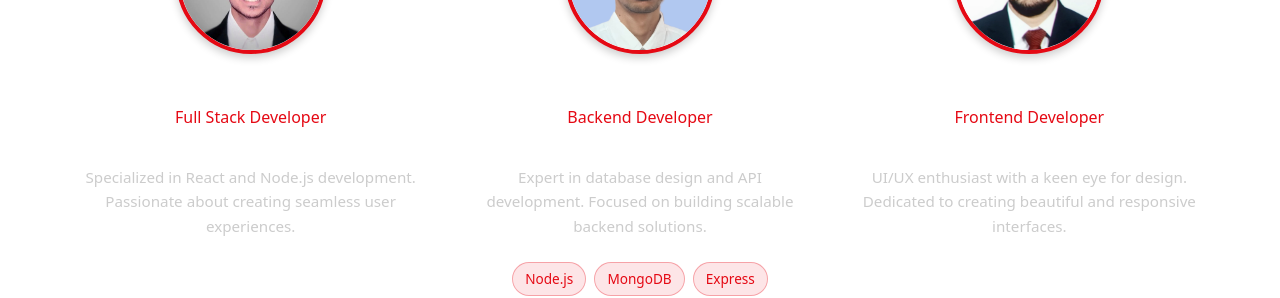
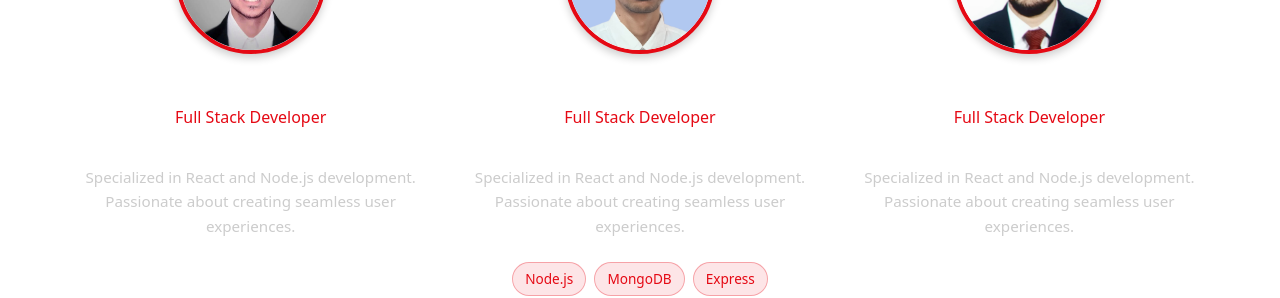
Before and after one commit to Fahad87667/CineVerse---Movie-Streaming-Site, a React (Vite) app in the folder client/: page /about in a window 1280 px wide. Shown: the part 323-621 px from the top of the page. Built offline with nearby package versions, Linux system fonts and the light colour scheme; the HTML template or start-up script is replaced by a standard one.

Commit message:
updated About Us page

```diff
--- a/client/src/pages/AboutUs.jsx
+++ b/client/src/pages/AboutUs.jsx
@@ -12,18 +12,18 @@ const developers = [
   },
   {
     name: "Arpit Sharma",
-    role: "Backend Developer",
+    role: "Full Stack Developer",
     img: "./src/assets/arpit.png",
     description:
-      "Expert in database design and API development. Focused on building scalable backend solutions.",
+      "Specialized in React and Node.js development. Passionate about creating seamless user experiences.",
     skills: ["Node.js", "MongoDB", "Express", "REST APIs"],
   },
   {
-    name: "Atharva Joshi",
-    role: "Frontend Developer",
+    name: "Atharva Pawar",
+    role: "Full Stack Developer",
     img: "./src/assets/atharva.jpg",
     description:
-      "UI/UX enthusiast with a keen eye for design. Dedicated to creating beautiful and responsive interfaces.",
+      "Specialized in React and Node.js development. Passionate about creating seamless user experiences.",
     skills: ["React", "SCSS", "JavaScript", "UI/UX"],
   },
 ];
```
